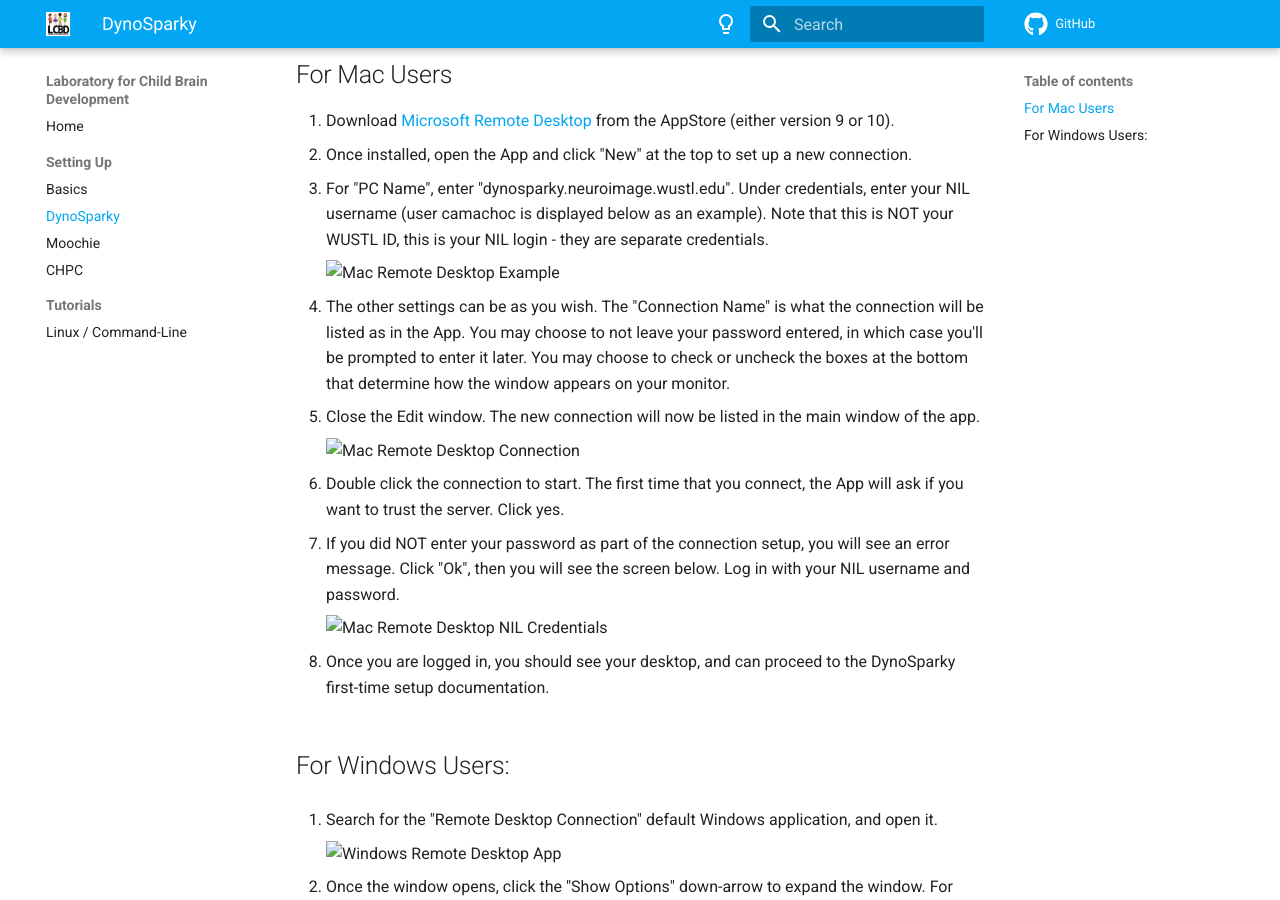
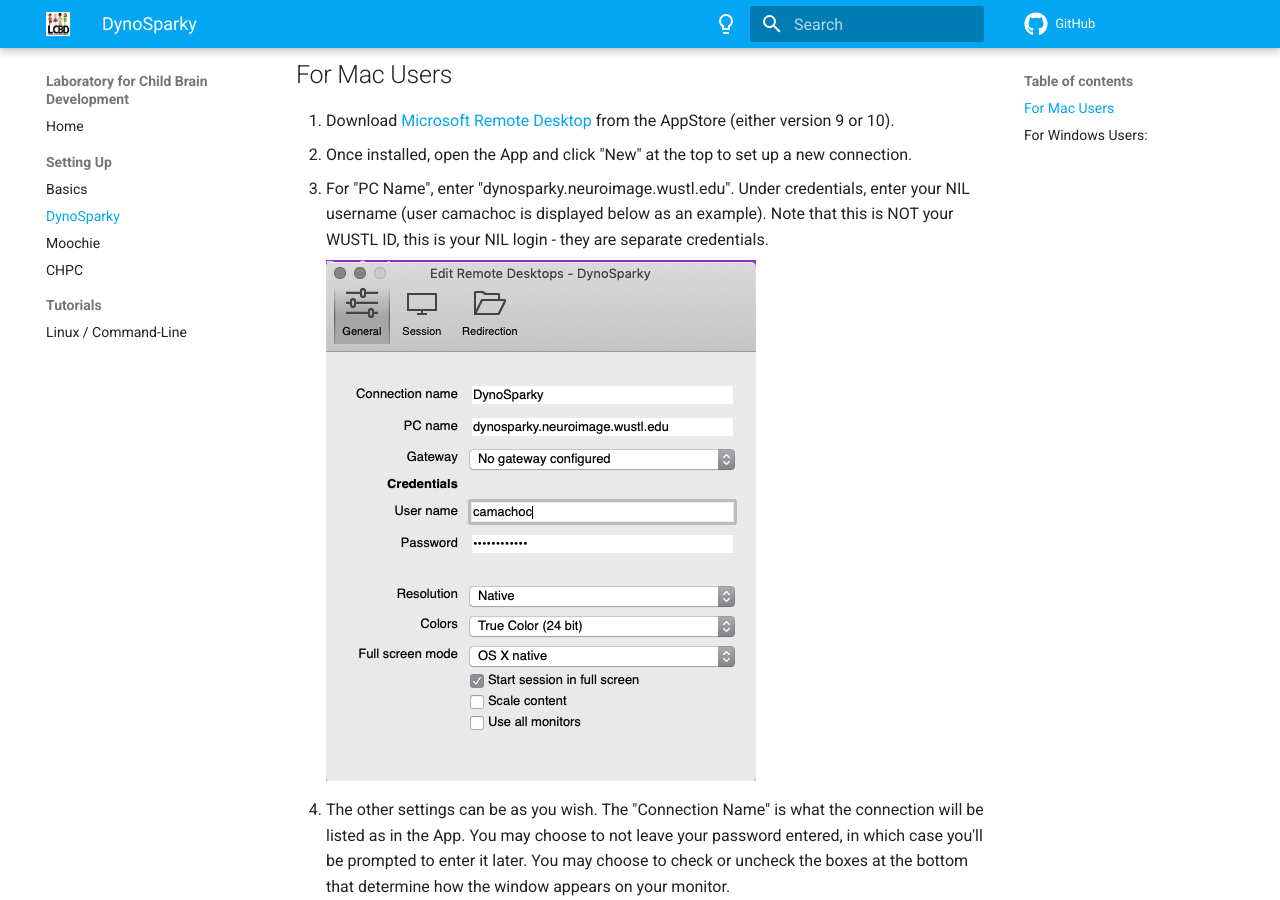
Before and after one commit to ChildBrainLab/ChildBrainLab.github.io, an MkDocs documentation site: the page built from docs/setting_up/DynoSparky.md, in a window 1280 px wide and 900 px high, scrolled down 399 px. Built offline with MkDocs 1.6.1 and Material for MkDocs 9.7.7, drawn with Linux system fonts in a browser that asks for light colours; comment, search, counter and statistics services are not loaded.

Commit message:
fix paths to assets

```diff
--- a/docs/setting_up/DynoSparky.md
+++ b/docs/setting_up/DynoSparky.md
@@ -8,28 +8,28 @@
 2. Once installed, open the App and click "New" at the top to set up a new connection.
 3. For "PC Name", enter "dynosparky.neuroimage.wustl.edu". Under credentials, enter your NIL username (user camachoc is displayed below as an example). Note that this is NOT your WUSTL ID, this is your NIL login - they are separate credentials.
 
-    ![Mac Remote Desktop Example](assets/setup_rd_mac.png)
+    ![Mac Remote Desktop Example](../assets/setup_rd_mac.png)
 
 4. The other settings can be as you wish. The "Connection Name" is what the connection will be listed as in the App. You may choose to not leave your password entered, in which case you'll be prompted to enter it later. You may choose to check or uncheck the boxes at the bottom that determine how the window appears on your monitor.
 5. Close the Edit window. The new connection will now be listed in the main window of the app.
 
-    ![Mac Remote Desktop Connection](assets/setup_rd_mac_connect.png)
+    ![Mac Remote Desktop Connection](../assets/setup_rd_mac_connect.png)
 
 6. Double click the connection to start. The first time that you connect, the App will ask if you want to trust the server. Click yes.
 7. If you did NOT enter your password as part of the connection setup, you will see an error message. Click "Ok", then you will see the screen below. Log in with your NIL username and password.
 
-    ![Mac Remote Desktop NIL Credentials](assets/setup_rd_mac_NIL.png)
+    ![Mac Remote Desktop NIL Credentials](../assets/setup_rd_mac_NIL.png)
 
 8. Once you are logged in, you should see your desktop, and can proceed to the DynoSparky first-time setup documentation.
 
 ## For Windows Users:
 1. Search for the "Remote Desktop Connection" default Windows application, and open it.
 
-    ![Windows Remote Desktop App](assets/setup_rd_windows.png)
+    ![Windows Remote Desktop App](../assets/setup_rd_windows.png)
 
 2. Once the window opens, click the "Show Options" down-arrow to expand the window. For Computer, enter `dynosparky.neuroimage.wustl.edu`. For User name, enter your NIL user name. Note that this is NOT the same as your WUSTL login.
 
-    ![Windows Remote Desktop NIL Credentials](assets/setup_rd_windows_NIL.png)
+    ![Windows Remote Desktop NIL Credentials](../assets/setup_rd_windows_NIL.png)
 
 3. If you are using a personal computer or account, you can opt to check the "Allow me to save credentials" box to reduce how often you have to log in. You can also click "Save As" and save the Remote Desktop Connection to your desktop to make it quicker to connect in the future.
 4. Double-click your new connection or click "connect" from within the Remote Desktop Connection App. You will be prompted to log in with your NIL credentials. The first time you log in, you will get a message asking to allow connections with the remote computer, or if you can trust the certificate. For both, click "Yes" or "Allow". You can also check the "Don't ask me about this again on this computer" box to avoid having to give permission again later the next time you log in.
@@ -43,11 +43,11 @@
 1. Ensure you are connected to the VPN
 2. Open the Mac Terminal, Windows Command Prompt, or Linux Terminal
 
-    ![SSH syntax](assets/setup_ssh.png)
+    ![SSH syntax](../assets/setup_ssh.png)
 
 3. Type `ssh -Y NILUSER@dynosparky.neuroimage.wustl.edu` and hit ENTER. You should now be prompted to enter your password. Enter your password and hit enter (no asterisks will appear, like when you enter a password on a website). It may take a moment to connect.
 
-    ![SSH success](assets/setup_ssh_success.png)
+    ![SSH success](../assets/setup_ssh_success.png)
 
 4. If your OS is compatible with X11 forwarding, you may also use the `-X` flag to allow ssh to display graphical programs on your local computer. This is favored over using Remote Desktop, because the computational resources required to display the program are offloaded from DynoSparky, allowing the server to remain optimized in its role for multiple simultaneous connections. On Mac, you may need to first install [XQuarts](https://www.xquartz.org/). E.g.,
 
```
